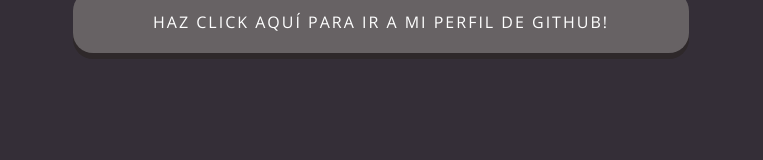
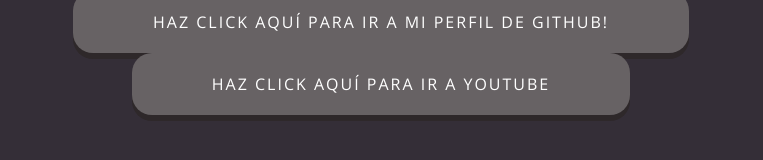
Before and after one commit to johanna-CN/Desafio_b, a plain HTML site: page index.html in a window 1280 px wide. Shown: the part 522-682 px from the top of the page, without its empty margins (259-1022 px from the left). Drawn offline with nearby package versions, Linux system fonts and the light colour scheme.

```diff
--- a/index.html
+++ b/index.html
@@ -27,9 +27,11 @@
       </a>
       <button type="button" class="btn">
         <a href="https://github.com/johanna-CN" target="_blank"
-          >Haz click aquí para ir a mi Perfil de GitHub!</a
-        >
+          >Haz click aquí para ir a mi Perfil de GitHub!</a>
       </button>
+
+      <button type="button" class="btn"><a href="https://www.youtube.com" target="_blank"
+        >Haz click aquí para ir a youtube</a</button>
     </div>
   </body>
 </html>
```
